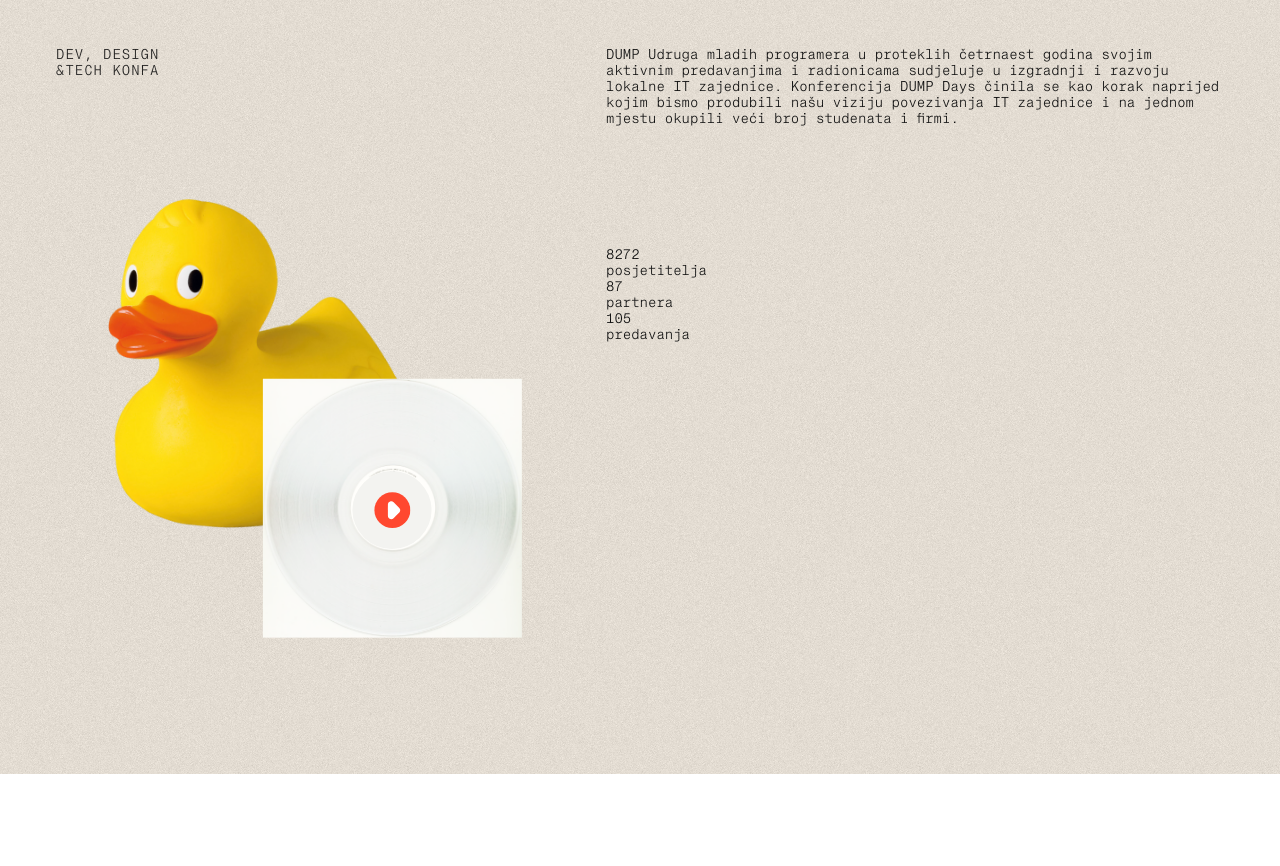
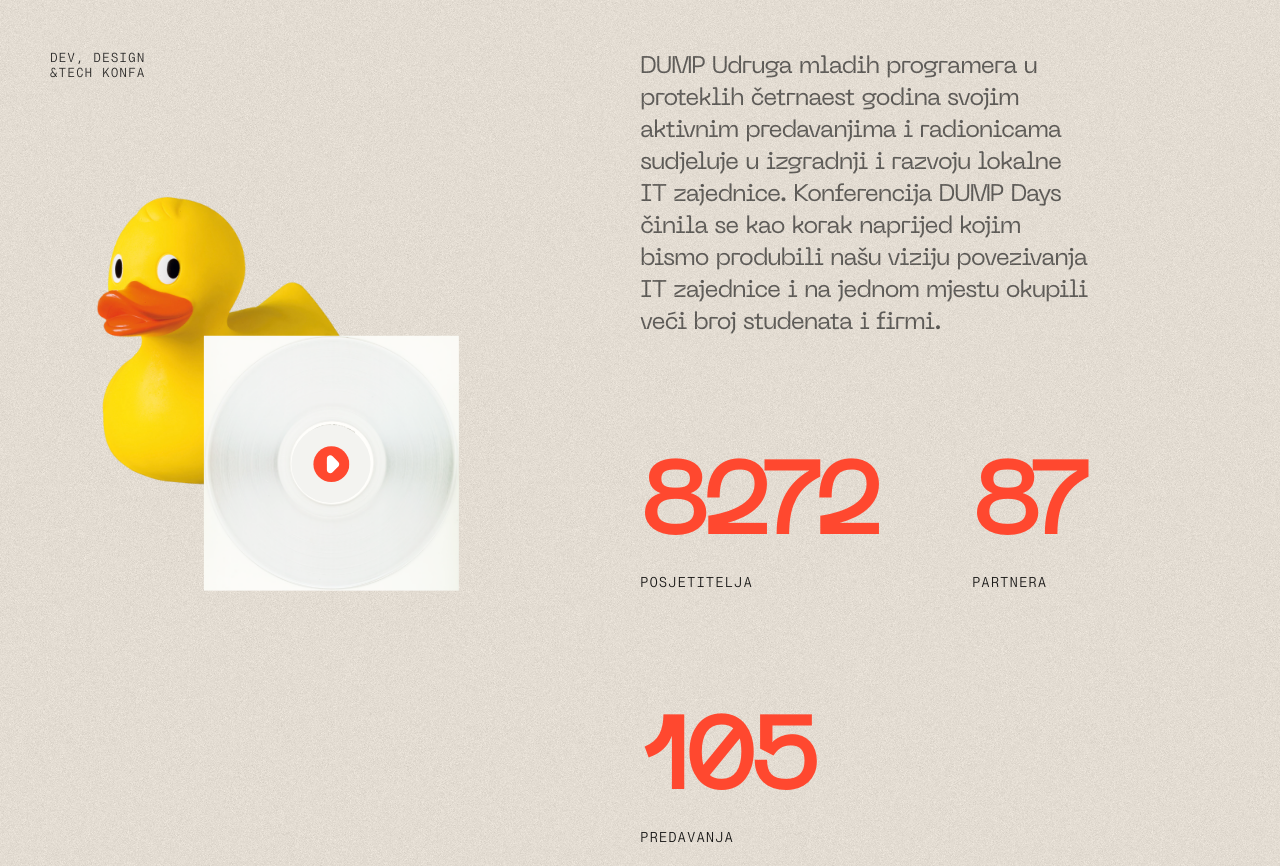
Before and after one commit to LukaZuljevic/Internship-10-CSS-2, a plain HTML site: page index.html in a window 1280 px wide. Shown: the part 770-1636 px from the top of the page. Before the commit the page ends 1544 px from the top, so only its background shows below. Drawn offline with Linux system fonts and the light colour scheme.

Commit message:
Add most style to statistics section

```diff
--- a/styles/index.css
+++ b/styles/index.css
@@ -2,7 +2,7 @@
 @import "./sections/hero.css";
 @import "./sections/mobile-menu.css";
 @import "./sections/definitions.css";
-@import "./sections/conf-statistics.css";
+@import "./sections/conf-statistics/conf-statistics.css";
 @import "./variables.css";
 
 @font-face {
--- a/styles/sections/conf-statistics.css
+++ b/styles/sections/conf-statistics/conf-statistics.css
@@ -1,7 +1,7 @@
 .conf-statistics {
   display: flex;
   flex-direction: column;
-  padding: 16px 56px;
+  padding: 1.67vw 3.9vw;
   background-color: var(--page-background-color);
   position: relative;
 }
@@ -13,7 +13,7 @@
   left: 0;
   right: 0;
   bottom: 0;
-  background: url("../../assets/images/noise.webp");
+  background: url("../../../assets/images/noise.webp");
   opacity: 0.15;
 }
 
@@ -30,8 +30,9 @@
 
 .title-and-image p {
   color: var(--black-shade-2);
-  line-height: 16px;
+  line-height: 1.14vw;
   letter-spacing: 1px;
+  font-size: 1vw;
 }
 
 .duck-vinyl-image-wrapper {
@@ -41,16 +42,16 @@
 .duck-vinyl-image {
   position: relative;
   overflow: visible;
-  width: 380px;
-  height: 400px;
+  width: 26vw;
+  height: 28vw;
 }
 
 .vinyl-wrapper-container {
   position: absolute;
   bottom: -20%;
   right: -20%;
-  height: 260px;
-  width: 260px;
+  height: 20vw;
+  width: 20vw;
   overflow: hidden;
 }
 
@@ -80,5 +81,47 @@
 .info-and-statistics {
   display: flex;
   flex-direction: column;
+  width: 50%;
   gap: 120px;
 }
+
+.dump-info {
+  color: var(--info-text-color);
+  font-family: "PP Neue Machina";
+  font-size: 24px;
+  line-height: 32px;
+  letter-spacing: -1px;
+  max-width: 450px;
+}
+
+.statistics {
+  display: flex;
+  flex-wrap: wrap;
+  max-width: 550px;
+  row-gap: 125px;
+  column-gap: 7.5vw;
+  z-index: 5;
+}
+
+.statistics div {
+  display: flex;
+  flex-direction: column;
+  gap: 16px;
+}
+
+.statistics p:nth-child(2) {
+  color: var(--black-shade-2);
+  line-height: 14px;
+  letter-spacing: 1px;
+  text-transform: uppercase;
+}
+
+.statistic-number {
+  color: var(--red-stat-color);
+  text-align: center;
+  font-family: "PP Neue Machina";
+  font-size: 100px;
+  line-height: 100px;
+  letter-spacing: -5px;
+  font-weight: 600;
+}
--- a/styles/variables.css
+++ b/styles/variables.css
@@ -4,4 +4,6 @@
   --white: #fff;
   --black-shade: #121212;
   --black-shade-2: #171615;
+  --info-text-color: rgba(23, 22, 21, 0.7);
+  --red-stat-color: #ff482f;
 }
```
